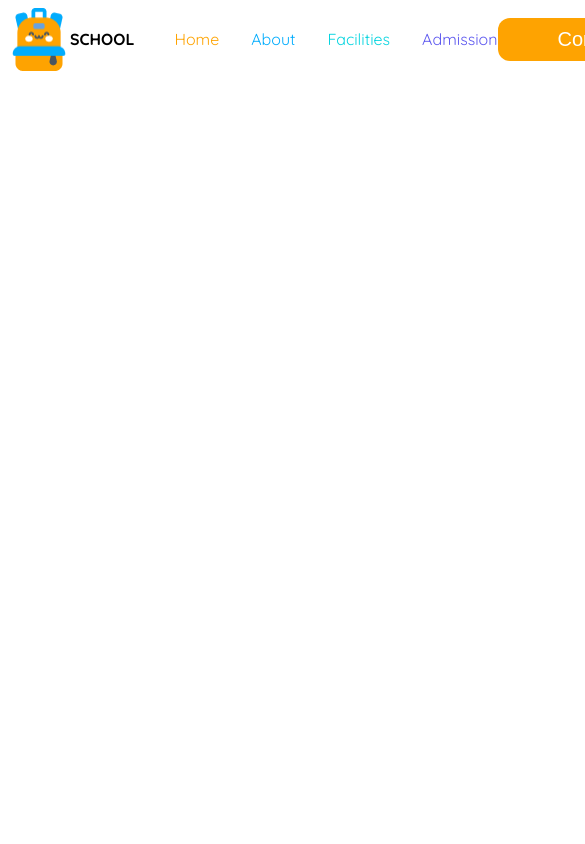
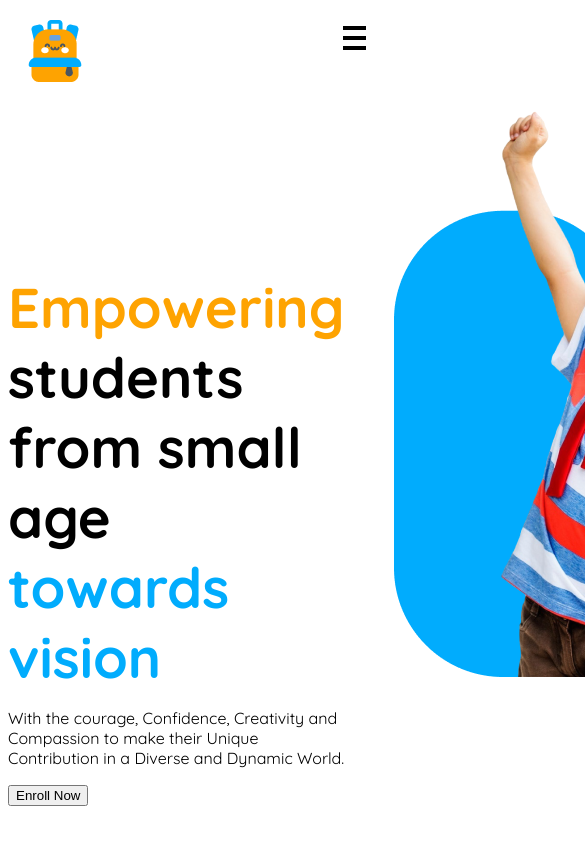
Before and after one commit to TOWHID1918/kid-assign, a plain HTML site: page index.html in a window 390 px wide. Shown: the top 844 px of the page, 585 px wide, since content can reach past the window. Drawn offline with Linux system fonts and the light colour scheme.

Commit message:
added responsive navbar and added super hero kid

```diff
--- a/index.html
+++ b/index.html
@@ -7,12 +7,13 @@
     <link rel="stylesheet" href="style.css">
 </head>
 <body class="quicksand">
-    <header class="kid-head">
+    <header >
         <!-- nav bar html -->
+        <section class="kid-head">
         <nav class="navbar">
              <div class="nab-img-logo">
                 <img src="assets/logo.png" alt="">
-                <h4>SCHOOL</h4>
+                <h3 class="navbar-head">SCHOOL</h3>
             </div>
             <ul class="navlis">
             <li class="list-item" ><a href="" class="nav-link  home-color" >Home</a></li>
@@ -20,10 +21,30 @@
             <li class="list-item"><a href="" class="nav-link faci-color" >Facilities</a></li>
             <li class="list-item"><a href="" class="nav-link admi-color" >Admission</a></li>
             </ul>
-            <div>
+            <div >
                 <button class="btn-primary">Contact</button>
             </div>
         </nav>
+        <div class="hamburger">
+            <div class="div"></div>
+            <div class="div"></div>
+            <div class="div"></div>
+        </div>
+        </section>
+
+
+        <section class="super-hero">
+            <div class="students">
+                <h1 class="students-title"><span class="part1">Empowering </span><br>
+                    <span class="part2">students from small age </span><span class="part3">towards vision</span></h1>
+                <p>With the courage, Confidence, Creativity and Compassion to make their Unique Contribution in a Diverse and Dynamic World.</p>
+                <button>Enroll Now</button>
+            </div>
+            <div>
+                <img src="assets/hero-kids.png" alt="">
+            </div>
+        </section>
+
 
     </header>
     <main>
--- a/style.css
+++ b/style.css
@@ -15,6 +15,7 @@
     justify-content: space-between;
     align-items: center;
 }
+
 
 .nab-img-logo{
     display: flex;
@@ -39,8 +40,12 @@
     border: none;
     border-radius: 12px;
 }
+.navbar-head{
+    font-weight: bold;
+}
 .home-color{
     color: #FEA301;
+    font-weight: bold;
  }
  .about-color{
     color: #01ACFD;
@@ -51,3 +56,57 @@
 .admi-color{
     color: rgba(93, 88, 239, 1);
 }
+.hamburger {
+    display: none;
+    cursor: pointer;
+ }
+.hamburger  div {
+    width: 23px;
+    height: 4px;
+    background-color: black;
+    margin: 6px 0;
+}
+.super-hero{
+    display: flex;
+    max-width: 1160px;
+    margin: 0 auto;
+    align-items: center;
+}
+.students-title{
+    font-weight: bold;
+    font-size: 3.5rem;
+    margin-bottom: 0px;
+
+
+}
+.students{
+    width: 600px;
+    height: 331px;
+    margin-right: 50px;
+
+}
+.part1{
+    color: #FEA301;
+}
+.part3{
+    color: #01ACFD;
+}
+@media screen  and (max-width:576px){
+    .navbar-head{
+        display: none;
+    }
+    .btn-primary{
+        display: none;}
+    .navlis{
+        display: none;
+    }
+    .hamburger{
+        display: block;
+
+    }
+   .kid-head{
+    display: flex;
+    justify-content: space-between;
+    margin: 20px 16px;
+   }
+}
```
